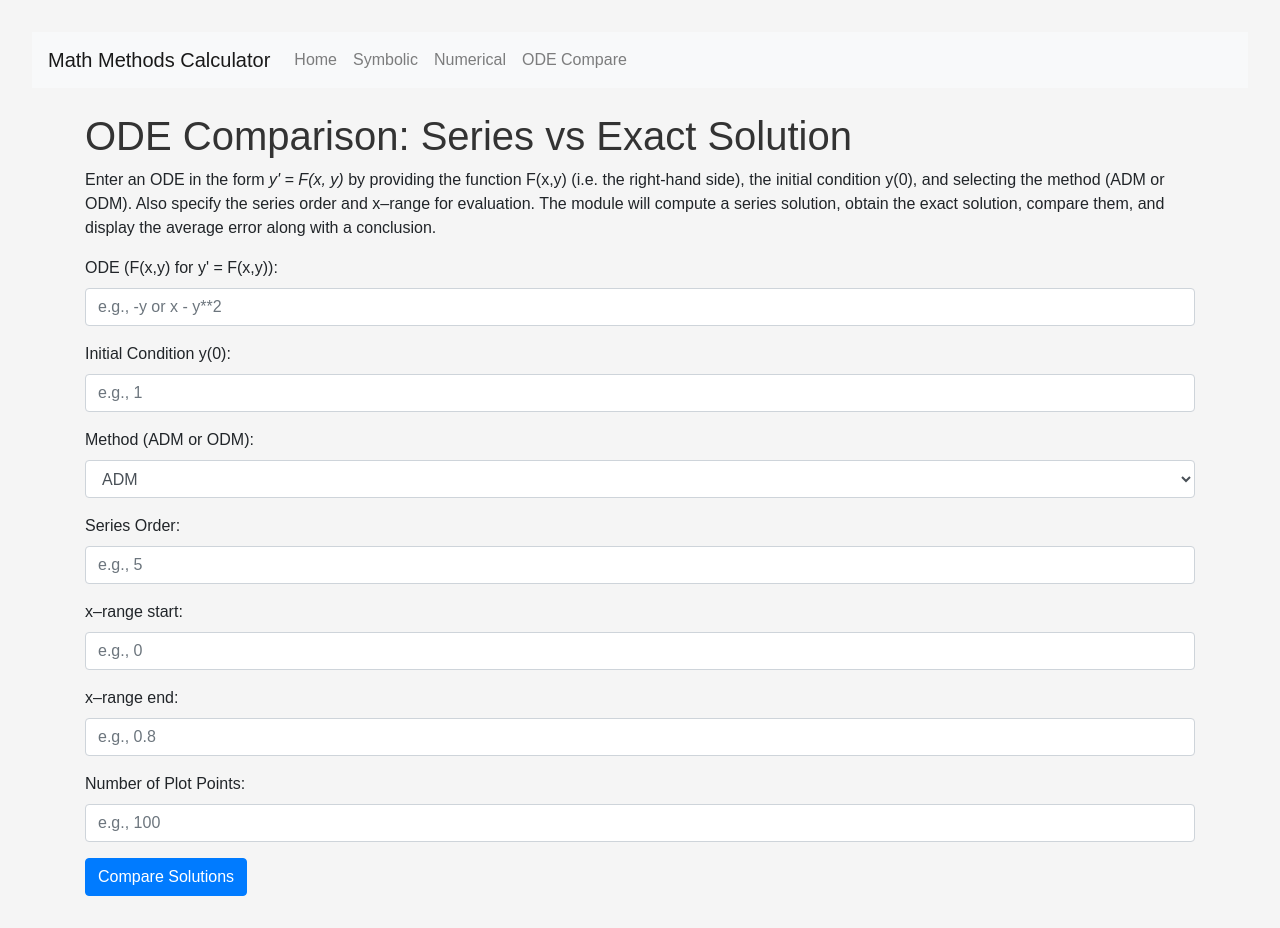
After one commit to trenchesdeveloper/pymathpro, a Flask app: page /odecompare in a window 1280 px wide. The commit adds this page. Run offline with Flask 3, Linux system fonts and the light colour scheme; some libraries are stand-ins or nearby versions.

Commit message:
add odm/adm module

```diff
--- a/app.py
+++ b/app.py
@@ -1,7 +1,8 @@
 # app.py
 from flask import Flask, render_template, request
+import numpy as np
 import logging
-from modules import symbolic, numerical  # Import both modules
+from modules import symbolic, numerical, ode_compare  # Import both modules
 
 # Configure logging for debugging
 logging.basicConfig(level=logging.DEBUG)
@@ -82,6 +83,7 @@ def symbolic_page():
 
     return render_template('symbolic.html', result=result, error=error, plot_html=plot_html)
 
+# app.py (excerpt from numerical_page route)
 @app.route('/numerical', methods=['GET', 'POST'])
 def numerical_page():
     result = None
@@ -95,7 +97,10 @@ def numerical_page():
         func_str = request.form.get('func')
         try:
             if method == 'differentiate':
-                x_val = float(request.form.get('x_val'))
+                x_val_str = request.form.get('x_val')
+                if x_val_str == "" or x_val_str is None:
+                    raise ValueError("Point x is required for differentiation.")
+                x_val = float(x_val_str)
                 h = float(request.form.get('h') or 1e-5)
                 result = numerical.numerical_derivative(func_str, x_val, h)
             elif method == 'integrate':
@@ -104,9 +109,9 @@ def numerical_page():
                 n = int(request.form.get('n'))
                 result = numerical.trapezoidal_integration(func_str, a, b, n)
             elif method == 'rk4':
-                x0 = float(request.form.get('x0'))
+                x0 = float(request.form.get('x0_ode'))
                 y0 = float(request.form.get('y0'))
-                h = float(request.form.get('h'))
+                h = float(request.form.get('h_ode'))
                 steps = int(request.form.get('steps'))
                 xs, ys = numerical.rk4_solver(func_str, x0, y0, h, steps)
                 result = "ODE solution computed. See graph below."
@@ -117,7 +122,10 @@ def numerical_page():
                 fig.update_layout(title="ODE Solution via RK4", xaxis_title='x', yaxis_title='y')
                 plot_html = pio.to_html(fig, full_html=False)
             elif method == 'newton':
-                x0 = float(request.form.get('x0'))
+                x0_str = request.form.get('x0_newton')
+                if x0_str == "" or x0_str is None:
+                    raise ValueError("Initial guess (x0) is required for Newton-Raphson.")
+                x0 = float(x0_str)
                 result = numerical.newton_raphson(func_str, x0)
             else:
                 error = "Invalid numerical method selected."
@@ -125,5 +133,67 @@ def numerical_page():
             error = str(e)
     return render_template('numerical.html', result=result, error=error, plot_html=plot_html, xs=xs, ys=ys)
 
+
+@app.route('/odecompare', methods=['GET', 'POST'])
+def odecompare_page():
+    result = None
+    plot_html = None
+    conclusion = None
+    error_msg = None
+    if request.method == 'POST':
+        ode_str = request.form.get('ode_str')
+        method_type = request.form.get('method_type')  # 'ADM' or 'ODM'
+        try:
+            y0 = float(request.form.get('y0'))
+        except Exception as e:
+            error_msg = "Initial condition y0 must be a number."
+            return render_template('ode_compare.html', error=error_msg)
+        try:
+            order = int(request.form.get('order') or 5)
+        except Exception as e:
+            order = 5
+        try:
+            x_start = float(request.form.get('x_start') or 0)
+            x_end = float(request.form.get('x_end') or 1)
+            num_points = int(request.form.get('num_points') or 100)
+        except Exception as e:
+            x_start, x_end, num_points = 0, 1, 100
+
+        try:
+            # Get series solution using selected method
+            series_solution = ode_compare.solve_ode_series(ode_str, y0, order, method_type)
+            # Get exact solution using sympy.dsolve
+            exact_solution = ode_compare.solve_exact_ode(ode_str, y0)
+
+            # Evaluate solutions over the specified x-range
+            x_vals = np.linspace(x_start, x_end, num_points)
+            series_vals = ode_compare.evaluate_solution(series_solution, x_vals)
+            exact_vals = ode_compare.evaluate_solution(exact_solution, x_vals)
+
+            # Compute average error
+            errors = ode_compare.compute_error(series_solution, exact_solution, x_vals)
+            avg_error = np.mean(errors)
+
+            tol = 1e-3
+            if avg_error < tol:
+                conclusion = f"The series solution using {method_type} converges well (avg error = {avg_error:.2e})."
+            else:
+                conclusion = f"The series solution using {method_type} does not match closely (avg error = {avg_error:.2e})."
+
+            # Create an interactive Plotly graph comparing the two solutions
+            import plotly.graph_objects as go
+            import plotly.io as pio
+            fig = go.Figure()
+            fig.add_trace(go.Scatter(x=x_vals, y=series_vals, mode='lines', name='Series Solution'))
+            fig.add_trace(go.Scatter(x=x_vals, y=exact_vals, mode='lines', name='Exact Solution'))
+            fig.update_layout(title="ODE: Series vs Exact Solution Comparison", xaxis_title="x", yaxis_title="y")
+            plot_html = pio.to_html(fig, full_html=False)
+
+            result = {"series": series_solution, "exact": exact_solution, "avg_error": avg_error}
+        except Exception as e:
+            error_msg = str(e)
+    return render_template('ode_compare.html', result=result, plot_html=plot_html, conclusion=conclusion,
+                           error=error_msg)
+
 if __name__ == '__main__':
     app.run(debug=True)
--- /dev/null
+++ b/templates/base.html
@@ -0,0 +1,46 @@
+<!-- templates/base.html -->
+<!doctype html>
+<html lang="en">
+<head>
+    <meta charset="utf-8">
+    <title>{{ title or "Math Methods Calculator" }}</title>
+    <!-- Include Bootstrap CSS -->
+    <link rel="stylesheet" href="https://maxcdn.bootstrapcdn.com/bootstrap/4.5.2/css/bootstrap.min.css">
+    <link rel="stylesheet" href="{{ url_for('static', filename='css/styles.css') }}">
+</head>
+<body>
+    <nav class="navbar navbar-expand-lg navbar-light bg-light">
+        <a class="navbar-brand" href="{{ url_for('home') }}">Math Methods Calculator</a>
+        <button class="navbar-toggler" type="button" data-toggle="collapse" data-target="#navbarNav"
+                aria-controls="navbarNav" aria-expanded="false" aria-label="Toggle navigation">
+            <span class="navbar-toggler-icon"></span>
+        </button>
+        <div class="collapse navbar-collapse" id="navbarNav">
+            <ul class="navbar-nav mr-auto">
+                <li class="nav-item">
+                    <a class="nav-link" href="{{ url_for('home') }}">Home</a>
+                </li>
+                <li class="nav-item">
+                    <a class="nav-link" href="{{ url_for('symbolic_page') }}">Symbolic</a>
+                </li>
+                <li class="nav-item">
+                    <a class="nav-link" href="{{ url_for('numerical_page') }}">Numerical</a>
+                </li>
+
+                <li class="nav-item">
+                    <a class="nav-link" href="{{ url_for('odecompare_page') }}">ODE Compare</a>
+                </li>
+            </ul>
+        </div>
+    </nav>
+
+    <div class="container mt-4">
+        {% block content %}
+        {% endblock %}
+    </div>
+
+    <!-- Include Bootstrap JS (optional, for navbar toggling) -->
+    <script src="https://code.jquery.com/jquery-3.5.1.slim.min.js"></script>
+    <script src="https://cdn.jsdelivr.net/npm/bootstrap@4.5.2/dist/js/bootstrap.bundle.min.js"></script>
+</body>
+</html>
--- /dev/null
+++ b/templates/ode_compare.html
@@ -0,0 +1,69 @@
+<!-- templates/ode_compare.html -->
+{% extends "base.html" %}
+{% block content %}
+<h1 class="mt-4">ODE Comparison: Series vs Exact Solution</h1>
+<p>
+    Enter an ODE in the form <em>y' = F(x, y)</em> by providing the function F(x,y) (i.e. the right-hand side),
+    the initial condition y(0), and selecting the method (ADM or ODM). Also specify the series order and x–range for evaluation.
+    The module will compute a series solution, obtain the exact solution, compare them, and display the average error along with a conclusion.
+</p>
+
+{% if error %}
+<div class="alert alert-danger" role="alert">
+    {{ error }}
+</div>
+{% endif %}
+
+<form method="post">
+    <div class="form-group">
+        <label for="ode_str">ODE (F(x,y) for y' = F(x,y)):</label>
+        <input type="text" class="form-control" id="ode_str" name="ode_str" placeholder="e.g., -y or x - y**2" required>
+    </div>
+    <div class="form-group">
+        <label for="y0">Initial Condition y(0):</label>
+        <input type="number" step="any" class="form-control" id="y0" name="y0" placeholder="e.g., 1" required>
+    </div>
+    <div class="form-group">
+        <label for="method_type">Method (ADM or ODM):</label>
+        <select class="form-control" id="method_type" name="method_type" required>
+            <option value="ADM">ADM</option>
+            <option value="ODM">ODM</option>
+        </select>
+    </div>
+    <div class="form-group">
+        <label for="order">Series Order:</label>
+        <input type="number" step="1" class="form-control" id="order" name="order" placeholder="e.g., 5" required>
+    </div>
+    <div class="form-group">
+        <label for="x_start">x–range start:</label>
+        <input type="number" step="any" class="form-control" id="x_start" name="x_start" placeholder="e.g., 0" required>
+    </div>
+    <div class="form-group">
+        <label for="x_end">x–range end:</label>
+        <input type="number" step="any" class="form-control" id="x_end" name="x_end" placeholder="e.g., 0.8" required>
+    </div>
+    <div class="form-group">
+        <label for="num_points">Number of Plot Points:</label>
+        <input type="number" step="1" class="form-control" id="num_points" name="num_points" placeholder="e.g., 100" required>
+    </div>
+    <button type="submit" class="btn btn-primary">Compare Solutions</button>
+</form>
+
+{% if result %}
+<hr>
+<h3>Series Solution:</h3>
+<pre>{{ result.series }}</pre>
+<h3>Exact Solution:</h3>
+<pre>{{ result.exact }}</pre>
+<h3>Average Error:</h3>
+<p>{{ result.avg_error }}</p>
+<hr>
+<h3>Visualization:</h3>
+<div>
+    {{ plot_html|safe }}
+</div>
+<hr>
+<h3>Conclusion:</h3>
+<p>{{ conclusion }}</p>
+{% endif %}
+{% endblock %}
```
Also changed, not shown: modules/ode_adm_odm.py (added, +71 -0 lines), modules/ode_compare.py (added, +50 -0 lines), templates/index.html (+13 -14 lines), templates/numerical.html (+37 -21 lines), templates/symbolic.html (+3 -14 lines).
